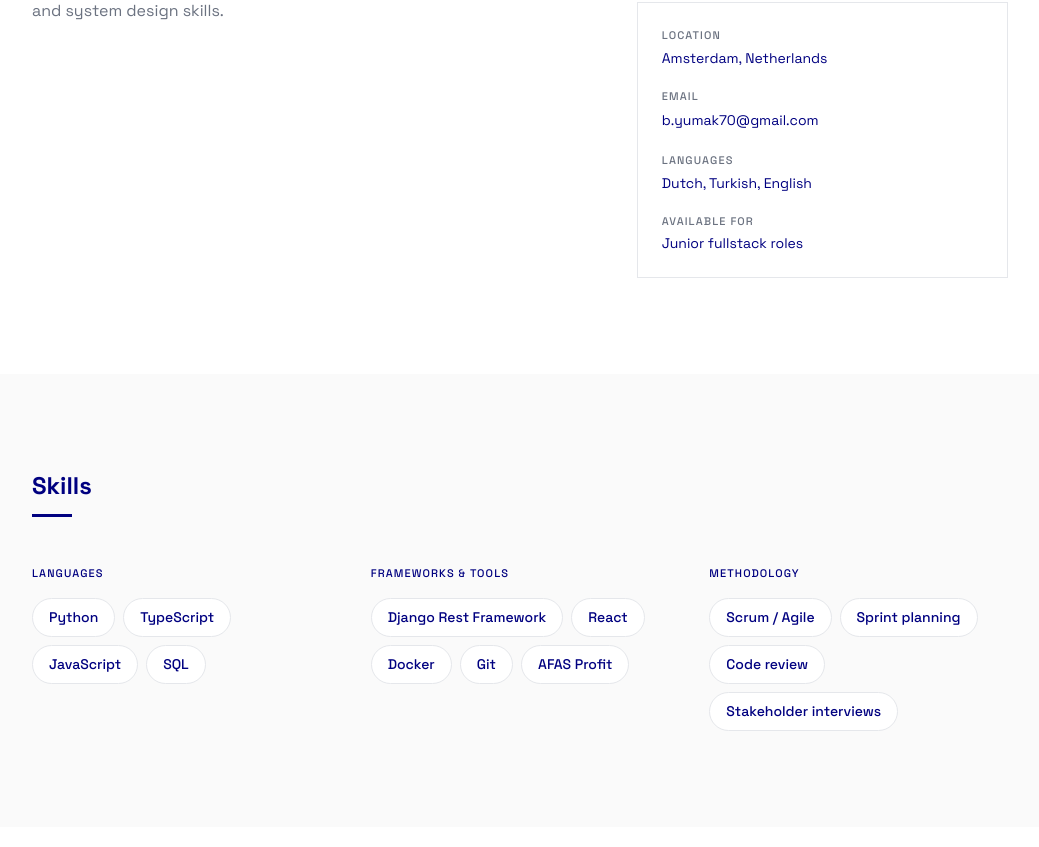
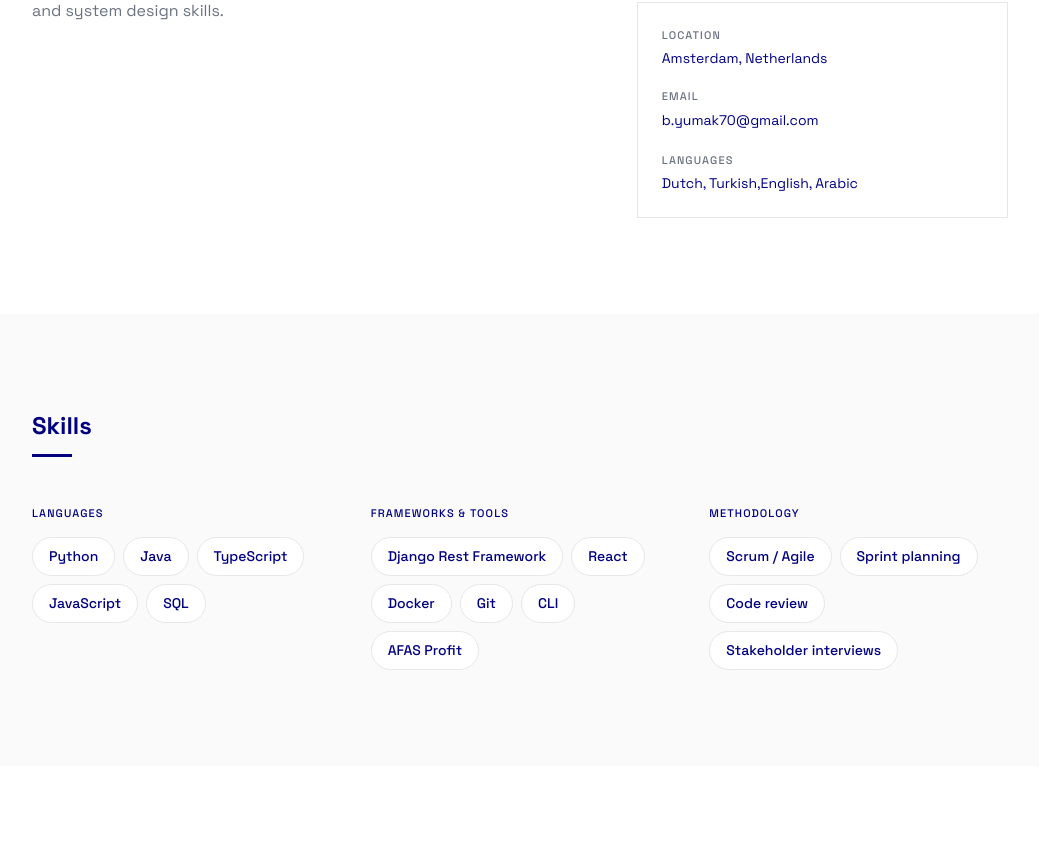
Before and after one commit to BatuhanYumak/Portfolio, a React (Vite) app: page / in a window 1280 px wide. Shown: the part 1293-2140 px from the top of the page, without its empty margins (120-1159 px from the left). Built offline with nearby package versions, Linux system fonts and the light colour scheme.

Commit message:
chore: (about.jsx, contact.jsx, skilss.jsx)

```diff
--- a/src/components/About.jsx
+++ b/src/components/About.jsx
@@ -119,11 +119,7 @@ export default function About() {
                 </div>
                 <div>
                   <p className="text-[11px] font-medium uppercase tracking-[0.1em] text-[#6B7280] mb-1">Languages</p>
-                  <p className="text-sm text-navy">Dutch, Turkish, English</p>
-                </div>
-                <div>
-                  <p className="text-[11px] font-medium uppercase tracking-[0.1em] text-[#6B7280] mb-1">Available for</p>
-                  <p className="text-sm text-navy">Junior fullstack roles</p>
+                  <p className="text-sm text-navy">Dutch, Turkish,English, Arabic</p>
                 </div>
               </div>
             </div>
--- a/src/components/Contact.jsx
+++ b/src/components/Contact.jsx
@@ -61,7 +61,7 @@ export default function Contact() {
                 className="flex items-center gap-2.5 text-sm font-medium text-navy hover:underline"
               >
                 <GitHubIcon />
-                github.com/BatuhanYumak
+                BatuhanYumak
               </a>
 
               <a
@@ -71,7 +71,7 @@ export default function Contact() {
                 className="flex items-center gap-2.5 text-sm font-medium text-navy hover:underline"
               >
                 <LinkedInIcon />
-                linkedin.com/in/batuhanyumak
+                BatuhanYumak
               </a>
             </div>
           </div>
--- a/src/components/Skills.jsx
+++ b/src/components/Skills.jsx
@@ -3,11 +3,11 @@ import { useInView } from '../hooks/useInView'
 const SKILL_COLUMNS = [
   {
     category: 'Languages',
-    items: ['Python', 'TypeScript', 'JavaScript', 'SQL'],
+    items: ['Python', 'Java', 'TypeScript', 'JavaScript', 'SQL'],
   },
   {
     category: 'Frameworks & Tools',
-    items: ['Django Rest Framework', 'React', 'Docker', 'Git', 'AFAS Profit'],
+    items: ['Django Rest Framework', 'React', 'Docker', 'Git', 'CLI', 'AFAS Profit'],
   },
   {
     category: 'Methodology',
```
